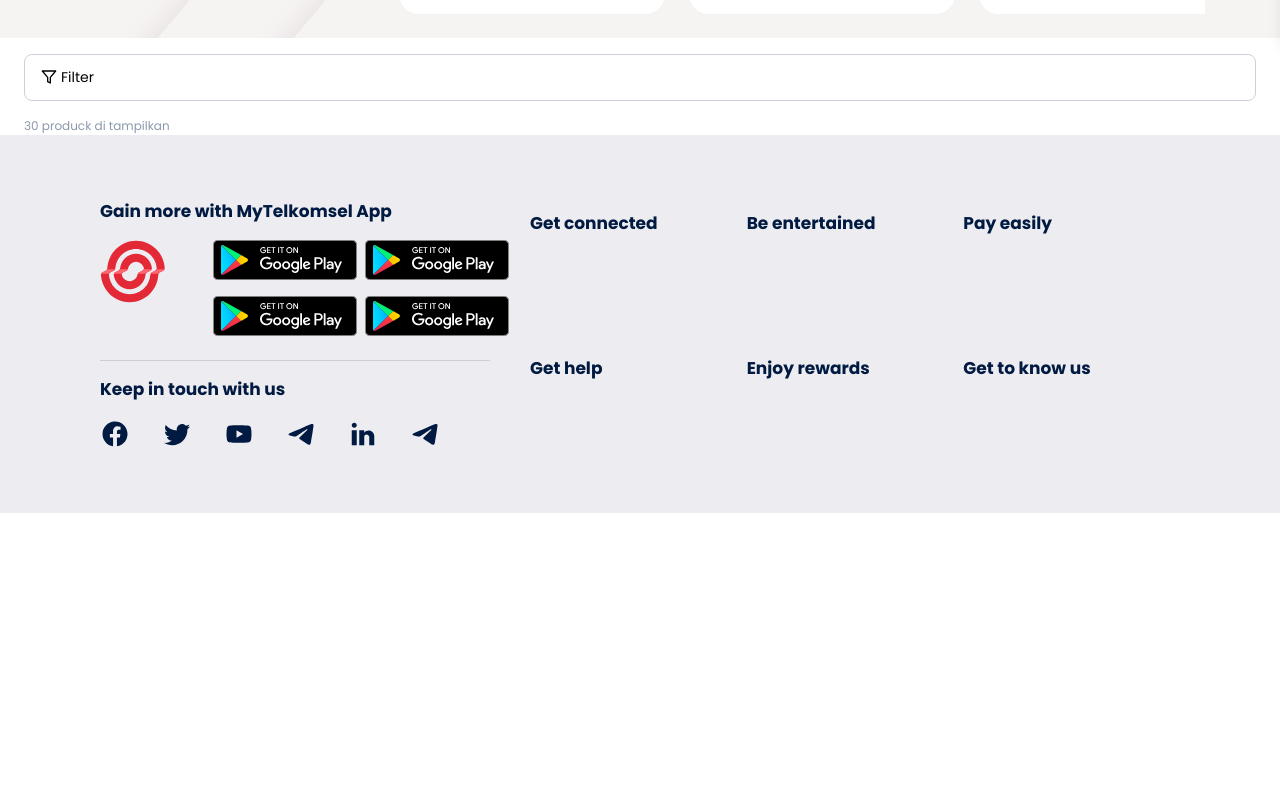
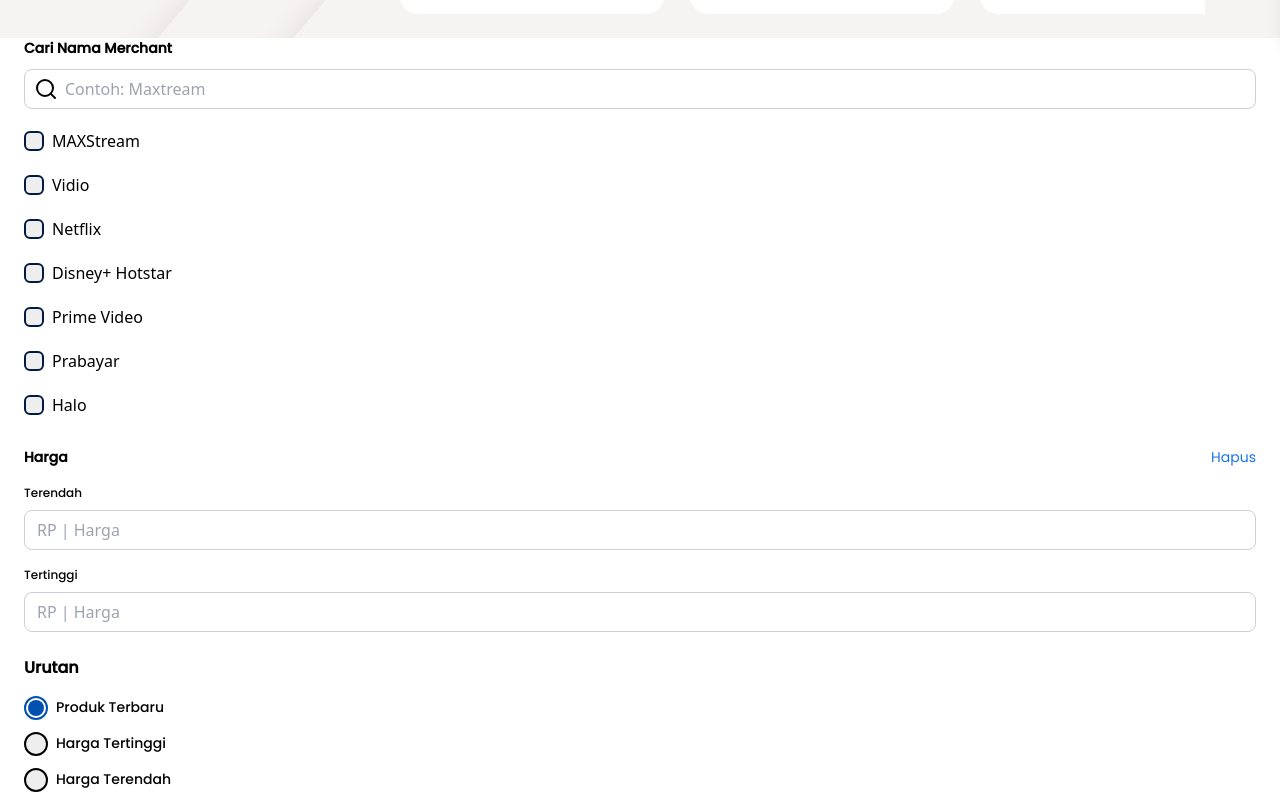
Before and after one commit to EkaBachrudin/standalone, a Next.js app: page /landing/1 in a window 1280 px wide. Shown: the part 760-1560 px from the top of the page. Before the commit the page ends 1273 px from the top, so only its background shows below. Built offline with nearby package versions, Linux system fonts and the light colour scheme.

Commit message:
add bottom sheet

```diff
--- a/src/app/landing/[category]/category.scss
+++ b/src/app/landing/[category]/category.scss
@@ -15,6 +15,7 @@
         .filter-category{
             @apply px-6;
             .mobile-filter{
+               @apply lg:hidden;
                button{
                 @apply flex w-full py-3 px-4 mt-4 items-center gap-1 border border-secondary-rzaLightGrey rounded-lg font-poppins-regular text-f-14;
                }
@@ -24,18 +25,22 @@
                }
             }
 
+            .dekstop-filter{
+                @apply hidden lg:block;
+            }
+
 
         }
     }
 
     .mobile-filter-bottomsheet{
-        @apply p-7;
+        @apply p-7 lg:hidden;
         .head{
             @apply flex justify-between items-center text-f-19 font-poppins-bold text-primary-darkBlue;
         }
 
         .content{
-            @apply mt-4 overflow-y-scroll max-h-[80vh] pb-[100px];
+            @apply mt-4 overflow-y-scroll max-h-[80vh] pb-[200px];
         }
 
          /* For Chrome, Safari, and Edge */
--- a/src/app/landing/[category]/components/category-search/category-search.scss
+++ b/src/app/landing/[category]/components/category-search/category-search.scss
@@ -1,3 +1,4 @@
+.reusable-filters{
     .search-feat{
         @apply relative;
         label{@apply block text-f-14 font-poppins-medium font-black}
@@ -54,3 +55,17 @@
         @apply mt-4;
        }
     }
+
+    .submit-area{
+        @apply absolute bottom-0 bg-primary-rzaWhite w-full left-0 p-4 lg:hidden;
+        box-shadow: 0px -2px 4px 0px #9E9E9E33;
+
+        .btn-primary-submit{
+            @apply bg-primary-rzaRed text-primary-rzaWhite text-f-14 font-poppins-medium font-black w-full h-10 flex items-center justify-center rounded-[56px];
+        }
+
+        .btn-secondary-submit{
+            @apply mt-2 bg-primary-rzaWhite text-primary-rzaRed text-f-14 font-poppins-medium font-black w-full h-10 flex items-center justify-center rounded-[56px] border-2 border-primary-rzaRed;
+        }
+    }
+}
--- a/src/app/landing/[category]/components/category-search/category-search.tsx
+++ b/src/app/landing/[category]/components/category-search/category-search.tsx
@@ -3,21 +3,25 @@
 import CustomCheckbox from "@/components/lib/checkbox/checkbox";
 import { GetMerchantDataModel, CheckedState } from "@/domain/models/getMerchant.model";
 import { digitalHubRepository } from "@/data/repositories/DigitalHubRepository";
-import useCurrencyInput from "@/hook/useCurrencyInput";
+import useCurrencyInput, { cleanCurrency } from "@/hook/useCurrencyInput";
 import RadioButton from "@/components/lib/radiobutton/RadioButton";
+import { GetProductByCategoryDto } from "@/domain/models/getProductByCategiry";
 
-const CategorySearch = () => {
+type Props = {
+    onDataReceived: (data: GetProductByCategoryDto) => void;
+};
+
+const CategorySearch: React.FC<Props> = ({ onDataReceived }) => {
     const { values, handleChange } = useCurrencyInput({
         price1: '',
         price2: ''
     });
 
     const [inputSearch, setinputSearch] = useState<string>('');
-
     const [getMerchant, setGetmerchant] = useState<GetMerchantDataModel[]>([]);
     const [checkedState, setCheckedState] = useState<CheckedState>({});
     const [getChakedId, setGetChakedId] = useState<string[]>([]);
-    const [selectedOrdering, setSelectedOrdering] = useState('option2');
+    const [selectedOrdering, setSelectedOrdering] = useState('1');
 
     useEffect(() => {
           featchMerchant();
@@ -75,8 +79,21 @@
         setSelectedOrdering(value);
     };
 
+    const sendDataToParent = () => {
+        const data: GetProductByCategoryDto = {
+            search: inputSearch,
+            merchant: getChakedId,
+            lowest: cleanCurrency(values.price1),
+            highest: cleanCurrency(values.price2),
+            ordering: selectedOrdering
+        }
+
+        onDataReceived(data);
+    };
+
     return(
-        <>
+
+        <div className="reusable-filters">
             <div className="search-feat">
                 <label htmlFor="search-category">Cari Nama Merchant</label>
                 <input type="text" id='search-category' placeholder='Contoh: Maxtream' value={inputSearch}
@@ -137,26 +154,36 @@
 
                 <div className="ordering-filter-radio">
                     <RadioButton
-                        label="Option 1"
+                        label="Produk Terbaru"
                         name="exampleGroup"
-                        checked={selectedOrdering === 'option1'}
-                        onChange={() => handleRadioChange('option1')}
+                        checked={selectedOrdering === '1'}
+                        onChange={() => handleRadioChange('1')}
                     />
                     <RadioButton
-                        label="Option 2"
+                        label="Harga Tertinggi"
                         name="exampleGroup"
-                        checked={selectedOrdering === 'option2'}
-                        onChange={() => handleRadioChange('option2')}
+                        checked={selectedOrdering === '2'}
+                        onChange={() => handleRadioChange('2')}
                     />
                     <RadioButton
-                        label="Option 3"
+                        label="Harga Terendah"
                         name="exampleGroup"
-                        checked={selectedOrdering === 'option3'}
-                        onChange={() => handleRadioChange('option3')}
+                        checked={selectedOrdering === '3'}
+                        onChange={() => handleRadioChange('3')}
                     />
                 </div>
             </div>
-        </>
+
+            <div className="submit-area">
+                <button className="btn-primary-submit" onClick={sendDataToParent}>
+                    Terapkan
+                </button>
+                <div className="btn-secondary-submit">
+                    Nanti Saja
+                </div>
+            </div>
+        </div>
+
     )
 }
 
--- a/src/app/landing/[category]/page.tsx
+++ b/src/app/landing/[category]/page.tsx
@@ -12,6 +12,7 @@
 import CategoryTranding from './components/category-trandling/category-tranding';
 import BottomSheet from '@/components/lib/bottomsheet/BottomSheet';
 import CategorySearch from './components/category-search/category-search';
+import type { GetProductByCategoryDto } from '@/domain/models/getProductByCategiry';
 
 
 export default function Category({
@@ -53,11 +54,15 @@
     }
   };
 
-    const breadcrumbItems = [
-        { label: 'Landing', href: '/' },
-        { label: 'Digital Hub', href: '/landing' },
-        { label: category, href: `/landing/${category}` }
-    ];
+  const breadcrumbItems = [
+      { label: 'Landing', href: '/' },
+      { label: 'Digital Hub', href: '/landing' },
+      { label: category, href: `/landing/${category}` }
+  ];
+
+  const handleSearchData = (data: GetProductByCategoryDto) => {
+      console.log(data);
+  };
 
     return (
         <div className="category-page-container">
@@ -88,6 +93,10 @@
                 </div>
               </div>
 
+              <div className="dekstop-filter">
+                <CategorySearch onDataReceived={handleSearchData}/>
+              </div>
+
             </div>
           </section>
 
@@ -102,7 +111,7 @@
               </section>
 
               <section className='content'>
-                <CategorySearch />
+                <CategorySearch onDataReceived={handleSearchData}/>
               </section>
             </div>
           </BottomSheet>
--- /dev/null
+++ b/src/domain/models/getProductByCategiry.ts
@@ -0,0 +1,7 @@
+export interface GetProductByCategoryDto {
+    search: string;
+    merchant: string[];
+    lowest: string;
+    highest: string;
+    ordering: string;
+}
--- a/src/hook/useCurrencyInput.tsx
+++ b/src/hook/useCurrencyInput.tsx
@@ -31,3 +31,7 @@
 };
 
 export default useCurrencyInput;
+
+export const cleanCurrency = (value: string): string => {
+    return value.replace(/Rp|\s|\,/g, '').replace(/\./g, '').replace(/\,/g, '');
+};
```
Also changed, not shown: src/components/lib/bottomsheet/BottomSheet.scss (added). Lines whose indentation alone changed are shown as unchanged.
